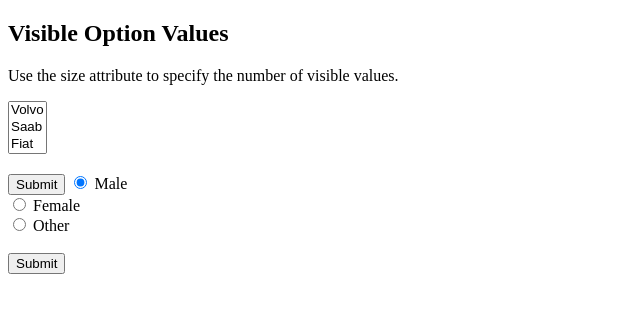
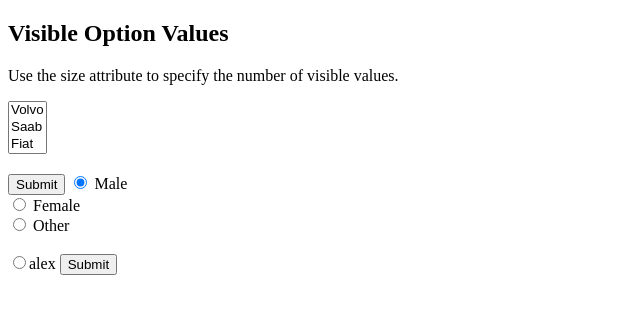
Before and after one commit to mahiloveme/git-project, a plain HTML site: page index.html in a window 1280 px wide. Shown: the whole page, without its empty margins (0-640 px from the left). Drawn offline with Linux system fonts and the light colour scheme.

Commit message:
Update index.html

```diff
--- a/index.html
+++ b/index.html
@@ -23,6 +23,7 @@
   <input type="radio" name="gender" value="male" checked> Male<br>
   <input type="radio" name="gender" value="female"> Female<br>
   <input type="radio" name="gender" value="other"> Other<br><br>
+    <input type="radio" name="gender" value="alex">alex</input>
   <input type="submit">
 
 </form>
```
